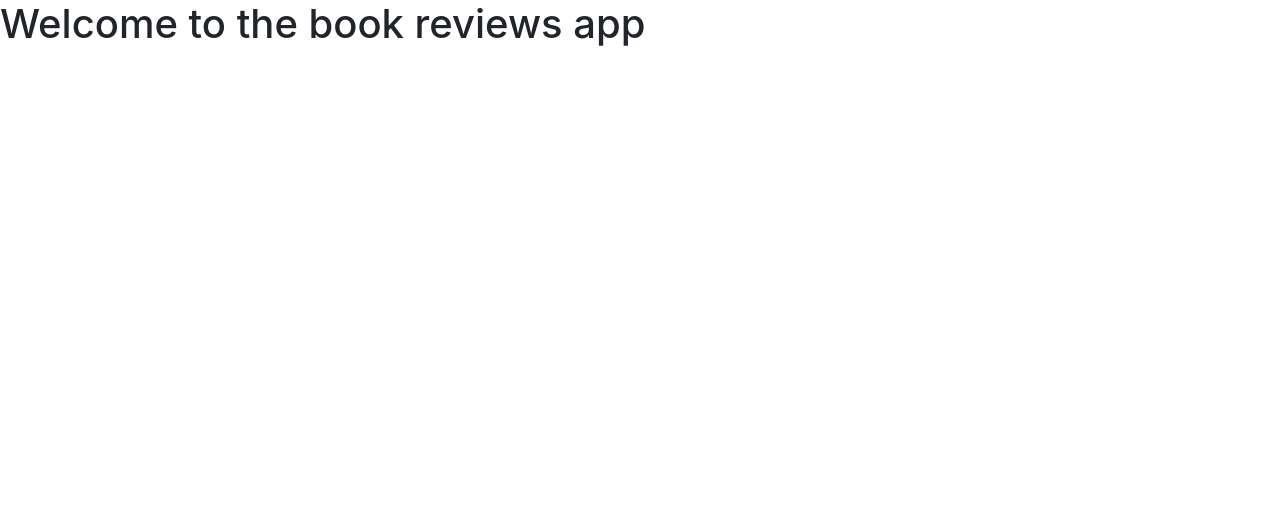
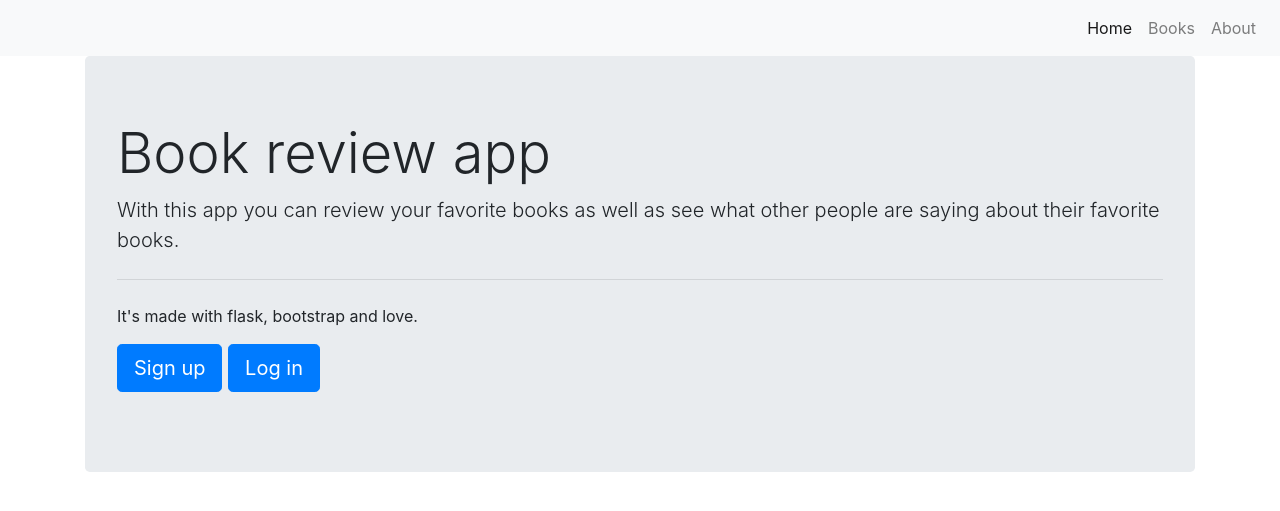
Before and after one commit to alejo1256/project1, a Flask app: page / in a window 1280 px wide. Shown: the top 511 px of the page. Run offline with Flask 2, Linux system fonts and the light colour scheme; parts of the project's set-up code (start-up, migrations or seed data) failed here and were passed over; some libraries are stand-ins or nearby versions.

Commit message:
created layout

```diff
--- a/application.py
+++ b/application.py
@@ -21,13 +21,47 @@ Session(app)
 engine = create_engine(os.getenv("DATABASE_URL"))
 db = scoped_session(sessionmaker(bind=engine))
 
+
 # open csv file
+def main():
+    f = open("books.csv")
+    reader = csv.reader(f)
+    for isbn, title, author, year in reader:
+        db.execute("INSERT INTO books (isbn, title, author, year) VALUES (:isbn, :title, :author, :year)",
+            {"isbn": isbn, "title": title, "author": author, "year": year})
+        print(f"Added books as {isbn}, {title}, {author}, {year}.")
+    db.commit()
+
+#about section
+
+@app.route('/about')
+def about():
+    return render_template('about.html')
+
+#registration
+@app.route("/signup", methods=['POST', 'GET'])
+def signup():
+
+    username = request.form.get("username")
+    password = reques.form.get("password")
+
+    db.execute("INSERT INTO users (name, password) VALUES (:username, :password)",
+    {"username": username, "password": password})
+    db.commit()
+    return render_template("tysignup.html")
 
 
 @app.route("/")
 def index():
     return render_template('index.html')
 
+# @app.route("/signup")
+# def signup():
+
+
+
+
 if __name__ == '__main__':
+    main()
     app.debug = True
     app.run()
--- /dev/null
+++ b/templates/includes/_navbar.html
@@ -0,0 +1,17 @@
+<nav class="navbar navbar-expand-lg navbar-light bg-light">
+
+    <div class="collapse navbar-collapse" id="navbarNav">
+        <ul class="navbar-nav ml-auto" >
+            <li class="nav-item active">
+              <a class="nav-link" href="/">Home <span class="sr-only">(current)</span></a>
+            </li>
+            <li class="nav-item">
+                <a class="nav-link" href="/books">Books</a>
+            </li>
+            <li class="nav-item">
+                <a class="nav-link" href="/about">About</a>
+            </li>
+
+        </ul>
+    </div>
+</nav>
--- a/templates/index.html
+++ b/templates/index.html
@@ -1,22 +1,15 @@
-<!doctype html>
-<html lang="en">
-  <head>
-    <!-- Required meta tags -->
-    <meta charset="utf-8">
-    <meta name="viewport" content="width=device-width, initial-scale=1, shrink-to-fit=no">
+{% extends 'layout.html' %}
 
-    <!-- Bootstrap CSS -->
-    <link rel="stylesheet" href="https://stackpath.bootstrapcdn.com/bootstrap/4.3.1/css/bootstrap.min.css" integrity="sha384-ggOyR0iXCbMQv3Xipma34MD+dH/1fQ784/j6cY/iJTQUOhcWr7x9JvoRxT2MZw1T" crossorigin="anonymous">
 
-    <title>Books app</title>
-  </head>
-  <body>
-    <h1>Welcome to the book reviews app</h1>
-
-    <!-- Optional JavaScript -->
-    <!-- jQuery first, then Popper.js, then Bootstrap JS -->
-    <script src="https://code.jquery.com/jquery-3.3.1.slim.min.js" integrity="sha384-q8i/X+965DzO0rT7abK41JStQIAqVgRVzpbzo5smXKp4YfRvH+8abtTE1Pi6jizo" crossorigin="anonymous"></script>
-    <script src="https://cdnjs.cloudflare.com/ajax/libs/popper.js/1.14.7/umd/popper.min.js" integrity="sha384-UO2eT0CpHqdSJQ6hJty5KVphtPhzWj9WO1clHTMGa3JDZwrnQq4sF86dIHNDz0W1" crossorigin="anonymous"></script>
-    <script src="https://stackpath.bootstrapcdn.com/bootstrap/4.3.1/js/bootstrap.min.js" integrity="sha384-JjSmVgyd0p3pXB1rRibZUAYoIIy6OrQ6VrjIEaFf/nJGzIxFDsf4x0xIM+B07jRM" crossorigin="anonymous"></script>
-  </body>
-</html>
+{% block body%}
+<div class="jumbotron">
+    <h1 class="display-4">Book review app</h1>
+    <p class="lead">With this app you can review your favorite books as well as see what other people are saying about their favorite books.</p>
+    <hr class="my-4">
+    <p>It's made with flask, bootstrap and love.</p>
+    <p class="lead">
+        <a class="btn btn-primary btn-lg" href="#" role="button">Sign up</a>
+        <a class="btn btn-primary btn-lg" href="#" role="button">Log in</a>
+    </p>
+</div>
+{% endblock %}
--- /dev/null
+++ b/templates/layout.html
@@ -0,0 +1,28 @@
+<!doctype html>
+<html lang="en">
+    <head>
+        <!-- Required meta tags -->
+        <meta charset="utf-8">
+        <meta name="viewport" content="width=device-width, initial-scale=1, shrink-to-fit=no">
+
+        <!-- Bootstrap CSS -->
+        <link rel="stylesheet" href="https://stackpath.bootstrapcdn.com/bootstrap/4.3.1/css/bootstrap.min.css" integrity="sha384-ggOyR0iXCbMQv3Xipma34MD+dH/1fQ784/j6cY/iJTQUOhcWr7x9JvoRxT2MZw1T" crossorigin="anonymous">
+
+        <title>Books app</title>
+    </head>
+
+    <body>
+        {% include 'includes/_navbar.html' %}
+
+        <div class="container">
+            {% block body %}{% endblock %}
+        </div>
+
+
+        <!-- Optional JavaScript -->
+        <!-- jQuery first, then Popper.js, then Bootstrap JS -->
+        <script src="https://code.jquery.com/jquery-3.3.1.slim.min.js" integrity="sha384-q8i/X+965DzO0rT7abK41JStQIAqVgRVzpbzo5smXKp4YfRvH+8abtTE1Pi6jizo" crossorigin="anonymous"></script>
+        <script src="https://cdnjs.cloudflare.com/ajax/libs/popper.js/1.14.7/umd/popper.min.js" integrity="sha384-UO2eT0CpHqdSJQ6hJty5KVphtPhzWj9WO1clHTMGa3JDZwrnQq4sF86dIHNDz0W1" crossorigin="anonymous"></script>
+        <script src="https://stackpath.bootstrapcdn.com/bootstrap/4.3.1/js/bootstrap.min.js" integrity="sha384-JjSmVgyd0p3pXB1rRibZUAYoIIy6OrQ6VrjIEaFf/nJGzIxFDsf4x0xIM+B07jRM" crossorigin="anonymous"></script>
+     </body>
+</html>
```
Also changed, not shown: templates/about.html (added, +7 -0 lines), templates/books.html (added, +9 -0 lines), templates/signup.html (added, +45 -0 lines), static/books1.jpg (added), templates/tysignup.html (added), 1 other file.
